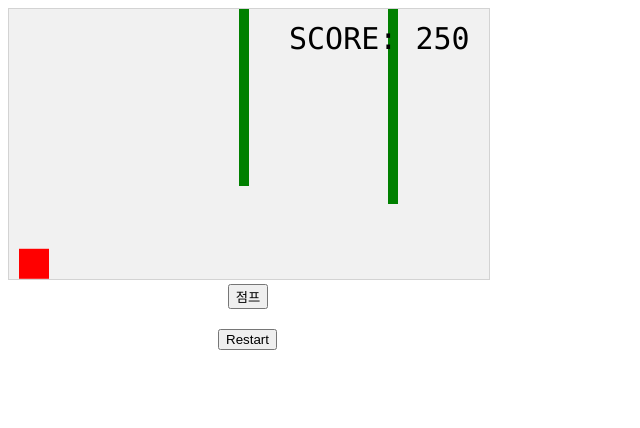
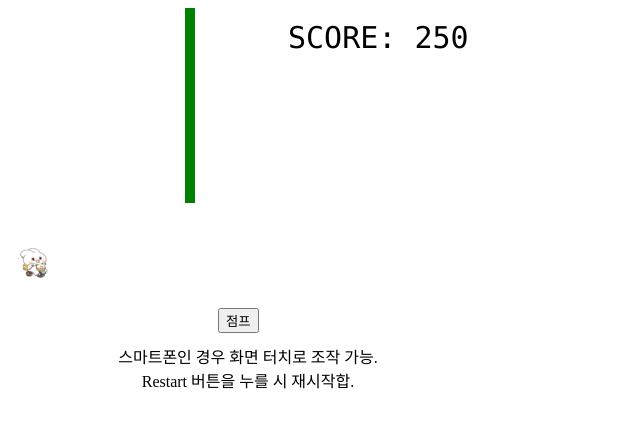
Before and after one commit to seoggu/block-game, a plain HTML site: page index.html in a window 1280 px wide. Shown: the whole page, without its empty margins (0-640 px from the left). Drawn offline with Linux system fonts and the light colour scheme.

Commit message:
Add files via upload

```diff
--- a/game.js
+++ b/game.js
@@ -141,7 +141,7 @@ function updateGameArea() {
   myGameArea.clear();
   myGameArea.frameNo += 1;
 
-
+  //난이도조절
 if(myGameArea.frameNo < 2000){
   if (myGameArea.frameNo == 1 || everyinterval(150)) {
     x = myGameArea.canvas.width;
@@ -225,7 +225,7 @@ if( myGameArea.frameNo >= 15000){
     myObstacles.push(new component(10, y - height - gap , "green", x, height + gap));
   }
 }
-
+//난이도조절
 
 
 
--- a/index.html
+++ b/index.html
@@ -1,185 +1,41 @@
 <!DOCTYPE html>
 <html>
 <head>
-<meta name="viewport" content="width=device-width, initial-scale=1.0"/>
+<meta name="viewport" content="width=device-width, initial-scale=0.5"/>
 <style>
-canvas {
+/* canvas {
     border:1px solid #d3d3d3;
     background-color: #f1f1f1;
-}
+} */
 </style>
+<title>몽슈 피하기</title>
 </head>
-<body onload="startGame()">
+<body>
+  <div id="myfilter" style="position: absolute; background-color: rgb(0, 0, 0); opacity: 0.3; width: 480px; height: 270px; display: none;"></div>
 
 
-<script>
+  <div id="comment" style="position: absolute; padding-top: 300px; display: block; text-align:center;width:480px;">
+    <br><br>스마트폰인 경우 화면 터치로 조작 가능.<br>
+    Restart 버튼을 누를 시 재시작합.<br></div>
 
-var myScore;
+  <div id="controlbutton" style="position: absolute; padding-top: 300px; padding-left: 210px; display: block;"><button onmousedown="accelerate(-0.2)" onmouseup="accelerate(0.05)">점프</button></div>
 
-var myGamePiece;
+  <div id="myrestartbutton" style="position: absolute; padding-top: 135px; padding-left: 210px; display: none;"><button onclick="restartGame()">Restart</button></div>
 
-var myObstacles = [];
+    <div id="canvascontainer"><div>
 
-function restartGame() {
-myGameArea.stop();
-myGameArea.clear();
-// myGameArea = {};
-myGamePiece = {};
-myObstacles = [];
-myScore = {};
+  <script src = "game.js"></script>
 
-startGame();
-}
-
-function startGame() {
-    myGameArea.start();
-    myScore = new component("30px", "consolas", "black", 280, 40, "text")
-    myGamePiece = new component(30, 30, "red", 10, 120);
-
-}
-
-var myGameArea = {
-    canvas : document.createElement("canvas"),
-    start : function() {
-        this.canvas.width = 480;
-        this.canvas.height = 270;
-        this.context = this.canvas.getContext("2d");
-        document.body.insertBefore(this.canvas, document.body.childNodes[0]);
-        this.frameNo = 0;
-        this.interval = setInterval(updateGameArea, 20);
-    },
-    clear : function() {
-        this.context.clearRect(0, 0, this.canvas.width, this.canvas.height);
-    },
-    stop : function() {
-      clearInterval(this.interval);
-    }
-}
-
-function everyinterval(n) {
-  if ((myGameArea.frameNo / n) % 1 ==0) {return true;}
-  return false;
-}
-
-function component(width, height, color, x, y, type) {
-    this.type = type;
-    this.width = width;
-    this.height = height;
-    this.speedX = 0;
-    this.speedY = 0;
-    this.x = x;
-    this.y = y;
-    this.gravity = 0.05;
-    this.gravitySpeed = 0;
-    this.bounce = 0.6;
-    this.update = function() {
-      ctx = myGameArea.context;
-      if (this.type == "text") {
-        ctx.font = this.width+" "+this.height;
-        ctx.fillStyle = color;
-        ctx.fillText(this.text, this.x, this.y);
-      } else {
-      ctx.fillStyle = color;
-      ctx.fillRect(this.x, this.y, this.width, this.height);
-    }
-  }
-  this.newPos= function() {
-    this.gravitySpeed += this.gravity;
-    this.x += this.speedX;
-    this.y += this.speedY +this.gravitySpeed;
-    this.hitBottom();
-  }
-  this.hitBottom =function() {
-    var rockbottom = myGameArea.canvas.height -this.height;
-    if (this.y > rockbottom){
-      this.y = rockbottom;
-      this.gravitySpeed = -(this.gravitySpeed*this.bounce);
-    }
-  }
-
-  this.crashWith = function(otherobj) {
-    var myleft = this.x;
-    var myright = this.x + (this.width);
-    var mytop = this.y;
-    var mybottom = this.y + (this.height);
-    var otherleft = otherobj.x;
-    var otherright = otherobj.x + (otherobj.width);
-    var othertop = otherobj.y;
-    var otherbottom = otherobj.y + (otherobj.height);
-    var crash = true;
-    if ((mybottom < othertop) || (mytop > otherbottom) || (myright < otherleft) ||
-        (myleft > otherright)) {
-          crash = false;
-        }
-        return crash;
-  }
-}
-
-function updateGameArea() {
-  var x, y, height, gap, minHeight, maxHeight, minGap, maxGap;
-  for (i = 0; i < myObstacles.length; i += 1) {
-    if (myGamePiece.crashWith(myObstacles[i])) {
-      myGameArea.stop();
-      return;
-    }
-  }
-  myGameArea.clear();
-  myGameArea.frameNo += 1;
-  if (myGameArea.frameNo == 1 || everyinterval(150)) {
-    x = myGameArea.canvas.width;
-    y = myGameArea.canvas.height;
-    minHeight = 20;
-    maxHeight = 200;
-    height = Math.floor(Math.random()*(maxHeight-minHeight+1)+minHeight);
-    minGap = 35;
-    maxGap = 200;
-    gap = Math.floor(Math.random()*(maxGap-minGap+1)+minGap);
-    myObstacles.push(new component(10, height, "green", x, 0));
-    myObstacles.push(new component(10, y - height - gap , "green", x, height + gap));
-  }
-  for (i = 0; i < myObstacles.length; i += 1) {
-    myObstacles[i].x += -1;
-    myObstacles[i].update();
-  }
-  myScore.text = "SCORE: " + myGameArea.frameNo;
-  myScore.update();
-  myGamePiece.newPos();
-  myGamePiece.update();
-}
-
-
-function moveleft() {
-  myGamePiece.speedX -= 1;
-}
-function moveright() {
-  myGamePiece.speedX += 1;
-}
-function moveup() {
-  myGamePiece.speedY -= 1;
-}
-function movedown() {
-  myGamePiece.speedY += 1;
-}
-function clearmove() {
-  myGamePiece.speedX = 0;
-  myGamePiece.speedY = 0;
-}
-
-function accelerate(n) {
-  myGamePiece.gravity = n;
-}
-
-
-</script>
-<div style="text-align:center;width:480px;">
-  <!-- <button onmousedown="moveup()" onmouseup="clearmove()">UP</button><br><br>
-  <button onmousedown="moveleft()" onmouseup="clearmove()">LEFT</button>
-  <button onmousedown="moveright()" onmouseup="clearmove()">RIGHT</button><br><br>
-  <button onmousedown="movedown()" onmouseup="clearmove()">DOWN</button><br><br> -->
-  <button onmousedown="accelerate(-0.2)" onmouseup="accelerate(0.05)">점프</button>
-</div>
-<div style="position: absolute; padding-top: 20px; padding-left: 210px; display: block;"><button onclick="restartGame()">Restart</button></div>
-
-
+  <!-- <div style=" text-align:center;width:480px;"> -->
+    <!-- <button onmousedown="moveup()" onmouseup="clearmove()">UP</button><br><br>
+    <button onmousedown="moveleft()" onmouseup="clearmove()">LEFT</button>
+    <button onmousedown="moveright()" onmouseup="clearmove()">RIGHT</button><br><br>
+    <button onmousedown="movedown()" onmouseup="clearmove()">DOWN</button><br><br> -->
+    <!-- <button onmousedown="accelerate(-0.2)" onmouseup="accelerate(0.05)">점프</button>
+  </div> -->
+  <!-- <div style="text-align:center;width:480px;">
+    <br><br>스마트폰인 경우 화면 터치로 조작 가능.<br>
+    Restart 버튼을 누를 시 재시작합.<br>
+</div> -->
 </body>
 </html>
```
